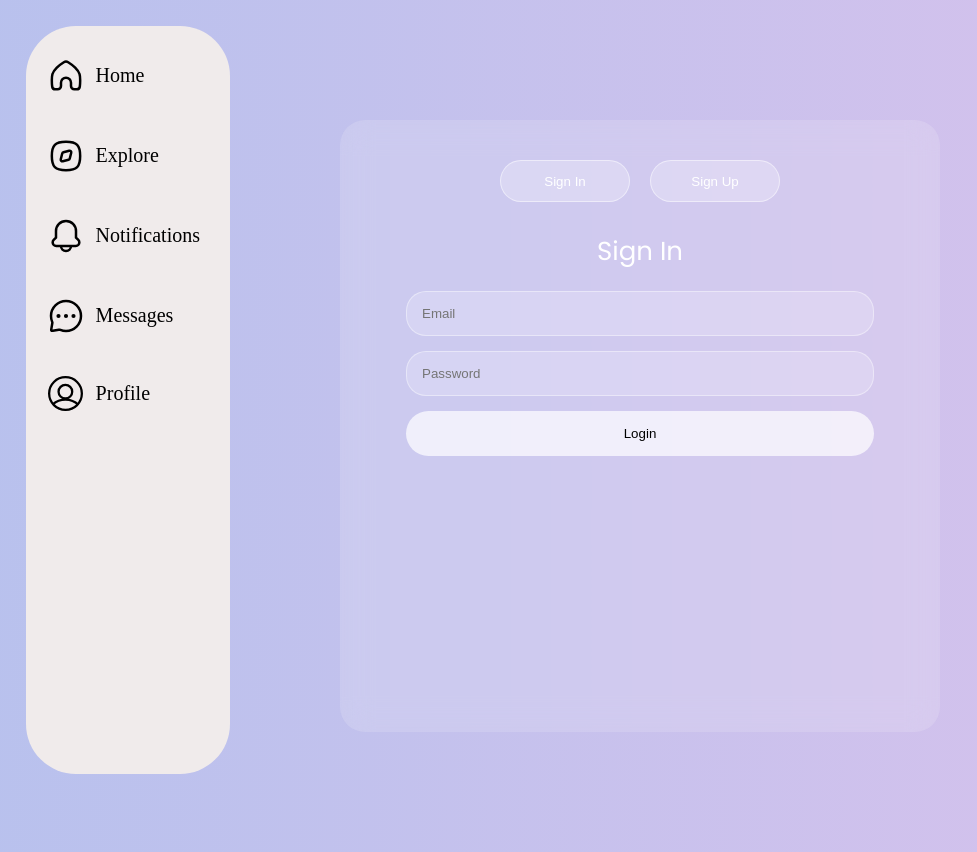
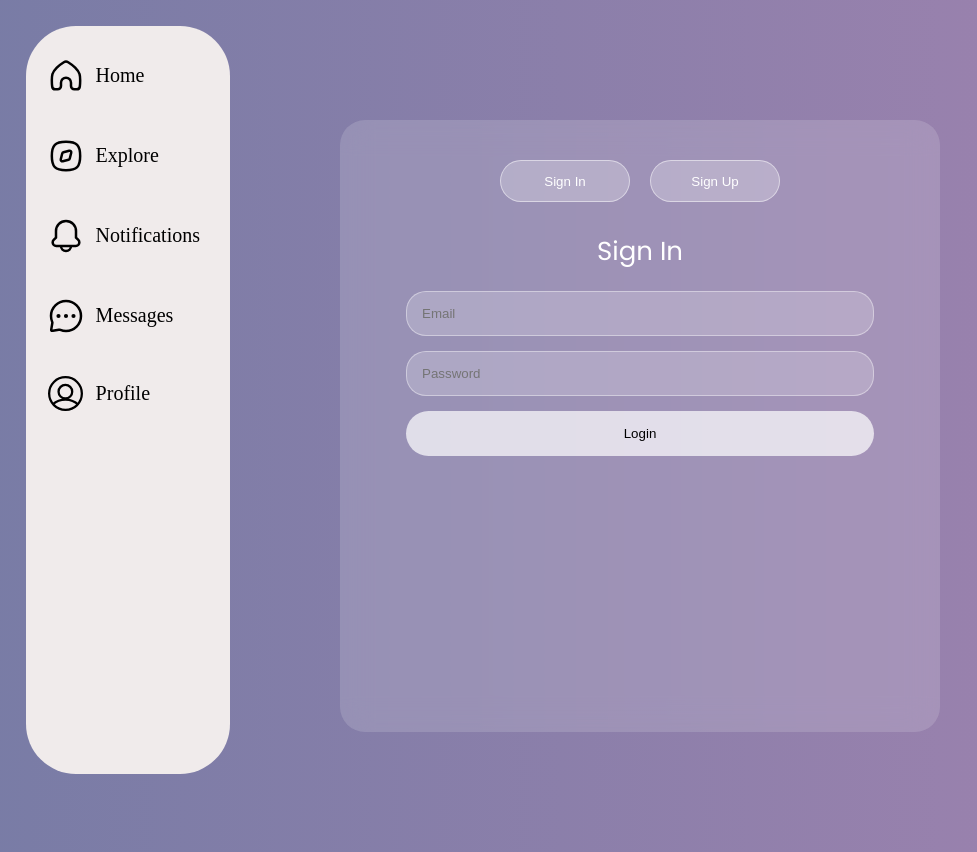
Before and after one commit to Nitsugua38/Epitech-Projects, a React (Vite) app in the folder mvp/frontend/: page /signin in a window 1280 px wide. Shown: the whole page, without its empty margins (0-977 px from the left). Built offline with nearby package versions, Linux system fonts and the light colour scheme.

Commit message:
fix: adjusted api calls and improved page colors

```diff
--- a/mvp/frontend/src/pages/login/Login.css
+++ b/mvp/frontend/src/pages/login/Login.css
@@ -3,7 +3,7 @@
 body {
   margin: 0;
   font-family: 'Poppins', sans-serif;
-  background: linear-gradient(270deg, #fbc2eb, #a6c1ee, #cfd9df, #e2ebf0);
+  background: linear-gradient(270deg, #ce8aba, #6178a0, #858f96, #8c9194);
   background-size: 800% 800%;
   animation: gradientBG 20s ease infinite;
 }
--- a/mvp/frontend/src/pages/login/Login.jsx
+++ b/mvp/frontend/src/pages/login/Login.jsx
@@ -41,7 +41,7 @@ function Login() {
     setSuccessMessage("");
 
     try {
-      const res = await fetch("http://localhost:5173/auth/login", {
+      const res = await fetch("/auth/login", {
         method: "POST",
         headers: { "Content-Type": "application/json" },
         credentials: "include",
@@ -72,7 +72,7 @@ function Login() {
     setSuccessMessage("");
 
     try {
-      const res = await fetch("http://localhost:5173/user/register", {
+      const res = await fetch("/user/register", {
         method: "POST",
         headers: { "Content-Type": "application/json" },
         body: JSON.stringify({
```
